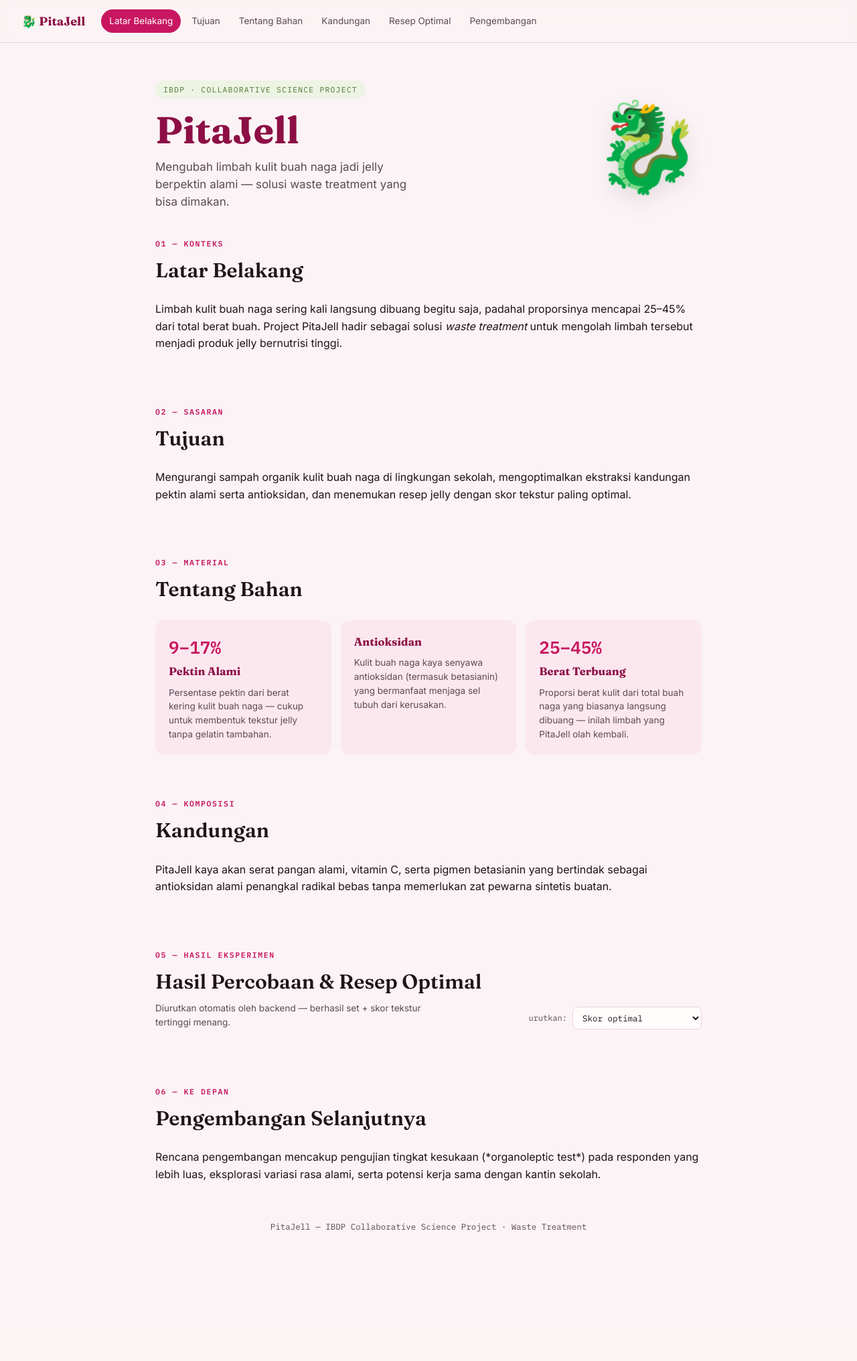
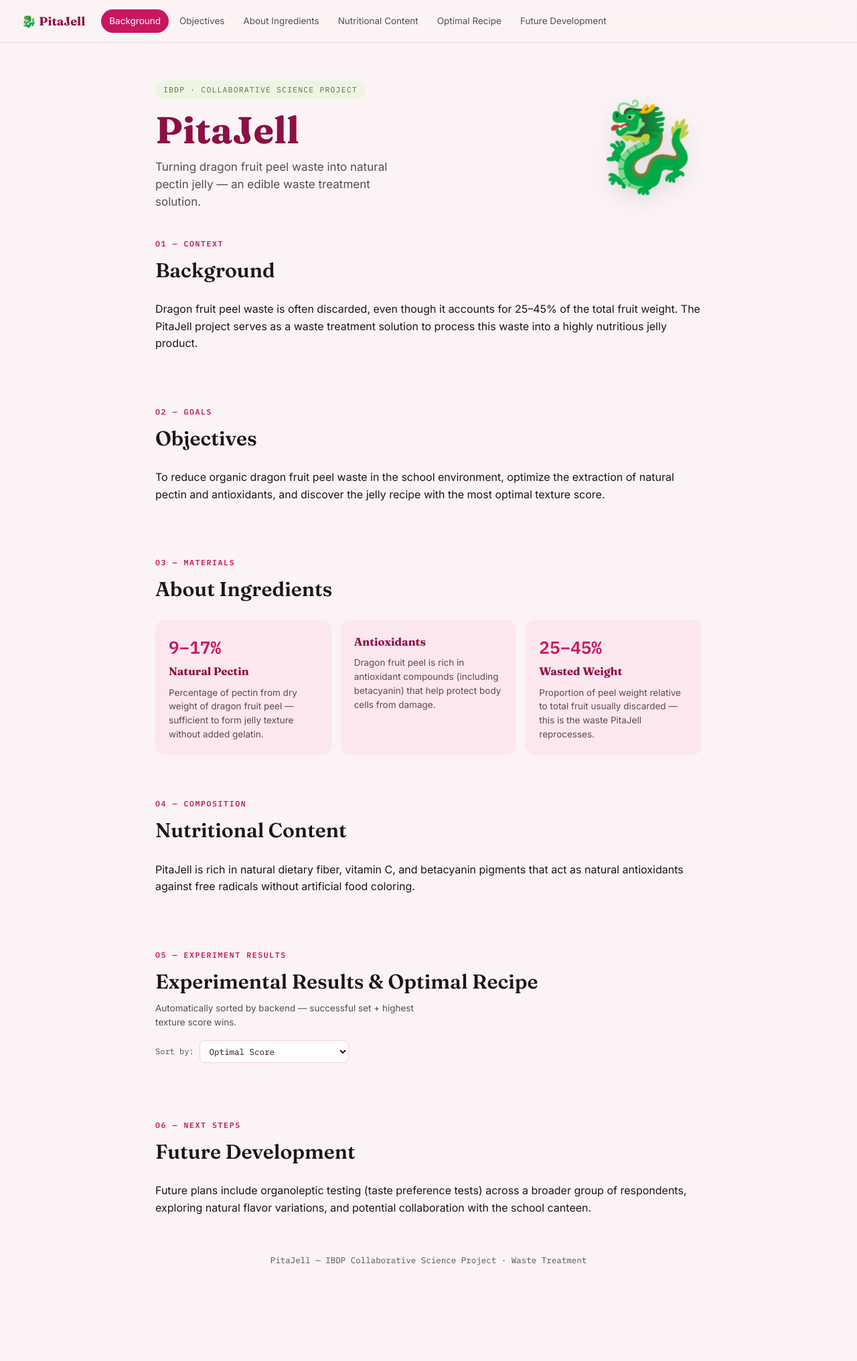
Before and after one commit to cresnaer-collab/CSP-GROUP-20, a Flask app: page / in a window 1280 px wide. Shown: the whole page at 67% size. Before the commit the page ends 1839 px from the top, so only its background shows below. Run offline with Flask 3, Linux system fonts and the light colour scheme; data that the repository does not hold is empty.

Commit message:
translate index html to english

```diff
--- a/templates/index.html
+++ b/templates/index.html
@@ -1,9 +1,9 @@
 <!DOCTYPE html>
-<html lang="id">
+<html lang="en">
 <head>
   <meta charset="UTF-8">
   <meta name="viewport" content="width=device-width, initial-scale=1.0">
-  <title>PitaJell — Jelly Kulit Buah Naga</title>
+  <title>PitaJell — Dragon Fruit Peel Jelly</title>
 
   <!-- Load Google Fonts -->
   <link rel="preconnect" href="https://fonts.googleapis.com">
@@ -17,102 +17,99 @@
 
 <nav class="nav">
   <span class="nav-brand">🐉 PitaJell</span>
-  <a href="#latar-belakang">Latar Belakang</a>
-  <a href="#tujuan">Tujuan</a>
-  <a href="#bahan">Tentang Bahan</a>
-  <a href="#kandungan">Kandungan</a>
-  <a href="#resep">Resep Optimal</a>
-  <a href="#pengembangan">Pengembangan</a>
+  <a href="#background">Background</a>
+  <a href="#objectives">Objectives</a>
+  <a href="#ingredients">About Ingredients</a>
+  <a href="#nutrition">Nutritional Content</a>
+  <a href="#recipe">Optimal Recipe</a>
+  <a href="#future">Future Development</a>
 </nav>
 
 <div class="hero">
   <div class="hero-text">
     <div class="hero-badge">IBDP · Collaborative Science Project</div>
     <h1>PitaJell</h1>
-    <p class="tagline">Mengubah limbah kulit buah naga jadi jelly berpektin alami — solusi waste treatment yang bisa dimakan.</p>
+    <p class="tagline">Turning dragon fruit peel waste into natural pectin jelly — an edible waste treatment solution.</p>
   </div>
 
   <div class="hero-graphic">
     <!-- EMOJI DRAGONFRUIT / DRAGON -->
     <span style="font-size: 130px; display: block; line-height: 1; filter: drop-shadow(0 10px 15px rgba(0,0,0,0.1));">🐉</span>
-
-    <!-- Kalau nanti ada foto beneran (.png / .jpg), tinggal hapus emoji di atas lalu pakai baris di bawah ini: -->
-    <!-- <img src="{{ url_for('static', filename='foto_buah_naga.png') }}" alt="Buah Naga" style="width: 200px; height: auto;"> -->
   </div>
 </div>
 
 <div class="wrap">
 
-  <section id="latar-belakang" class="reveal">
-    <p class="eyebrow">01 — Konteks</p>
-    <h2>Latar Belakang</h2>
+  <section id="background" class="reveal">
+    <p class="eyebrow">01 — Context</p>
+    <h2>Background</h2>
     <p style="font-size: 16px; line-height: 1.6; color: #201319; margin-top: 12px;">
-      Limbah kulit buah naga sering kali langsung dibuang begitu saja, padahal proporsinya mencapai 25–45% dari total berat buah. Project PitaJell hadir sebagai solusi <em>waste treatment</em> untuk mengolah limbah tersebut menjadi produk jelly bernutrisi tinggi.
+      Dragon fruit peel waste is often discarded, even though it accounts for 25–45% of the total fruit weight. The PitaJell project serves as a waste treatment solution to process this waste into a highly nutritious jelly product.
     </p>
   </section>
 
-  <section id="tujuan" class="reveal">
-    <p class="eyebrow">02 — Sasaran</p>
-    <h2>Tujuan</h2>
+  <section id="objectives" class="reveal">
+    <p class="eyebrow">02 — Goals</p>
+    <h2>Objectives</h2>
     <p style="font-size: 16px; line-height: 1.6; color: #201319; margin-top: 12px;">
-      Mengurangi sampah organik kulit buah naga di lingkungan sekolah, mengoptimalkan ekstraksi kandungan pektin alami serta antioksidan, dan menemukan resep jelly dengan skor tekstur paling optimal.
+      To reduce organic dragon fruit peel waste in the school environment, optimize the extraction of natural pectin and antioxidants, and discover the jelly recipe with the most optimal texture score.
     </p>
   </section>
 
-  <section id="bahan" class="reveal">
-    <p class="eyebrow">03 — Material</p>
-    <h2>Tentang Bahan</h2>
+  <section id="ingredients" class="reveal">
+    <p class="eyebrow">03 — Materials</p>
+    <h2>About Ingredients</h2>
     <div class="info-grid">
       <div class="info-card">
         <span class="stat">9–17%</span>
-        <h3>Pektin Alami</h3>
-        <p>Persentase pektin dari berat kering kulit buah naga — cukup untuk membentuk tekstur jelly tanpa gelatin tambahan.</p>
+        <h3>Natural Pectin</h3>
+        <p>Percentage of pectin from dry weight of dragon fruit peel — sufficient to form jelly texture without added gelatin.</p>
       </div>
       <div class="info-card">
-        <h3>Antioksidan</h3>
-        <p>Kulit buah naga kaya senyawa antioksidan (termasuk betasianin) yang bermanfaat menjaga sel tubuh dari kerusakan.</p>
+        <h3>Antioxidants</h3>
+        <p>Dragon fruit peel is rich in antioxidant compounds (including betacyanin) that help protect body cells from damage.</p>
       </div>
       <div class="info-card">
         <span class="stat">25–45%</span>
-        <h3>Berat Terbuang</h3>
-        <p>Proporsi berat kulit dari total buah naga yang biasanya langsung dibuang — inilah limbah yang PitaJell olah kembali.</p>
+        <h3>Wasted Weight</h3>
+        <p>Proportion of peel weight relative to total fruit usually discarded — this is the waste PitaJell reprocesses.</p>
       </div>
     </div>
   </section>
 
-  <section id="kandungan" class="reveal">
-    <p class="eyebrow">04 — Komposisi</p>
-    <h2>Kandungan</h2>
+  <section id="nutrition" class="reveal">
+    <p class="eyebrow">04 — Composition</p>
+    <h2>Nutritional Content</h2>
     <p style="font-size: 16px; line-height: 1.6; color: #201319; margin-top: 12px;">
-      PitaJell kaya akan serat pangan alami, vitamin C, serta pigmen betasianin yang bertindak sebagai antioksidan alami penangkal radikal bebas tanpa memerlukan zat pewarna sintetis buatan.
+      PitaJell is rich in natural dietary fiber, vitamin C, and betacyanin pigments that act as natural antioxidants against free radicals without artificial food coloring.
     </p>
   </section>
 
-  <section id="resep" class="reveal">
-    <p class="eyebrow">05 — Hasil Eksperimen</p>
+  <section id="recipe" class="reveal">
+    <p class="eyebrow">05 — Experiment Results</p>
     <div class="resep-header">
       <div>
-        <h2 style="margin-bottom:6px;">Hasil Percobaan &amp; Resep Optimal</h2>
-        <p>Diurutkan otomatis oleh backend — berhasil set + skor tekstur tertinggi menang.</p>
+        <h2 style="margin-bottom:6px;">Experimental Results &amp; Optimal Recipe</h2>
+        <p>Automatically sorted by backend — successful set + highest texture score wins.</p>
       </div>
       <div class="sort-control">
-        <label for="sort-select">urutkan:</label>
+        <label for="sort-select">Sort by:</label>
         <select id="sort-select">
-          <option value="optimal">Skor optimal</option>
-          <option value="suhu">Suhu (rendah→tinggi)</option>
-          <option value="waktu">Waktu (cepat→lama)</option>
-          <option value="tekstur">Skor tekstur</option>
+          <option value="optimal">Optimal Score</option>
+          <option value="suhu">Temperature (low → high)</option>
+          <option value="waktu">Time (fast → slow)</option>
+          <option value="tekstur">Texture score</option>
         </select>
       </div>
     </div>
     <div id="percobaan-list"></div>
   </section>
 
-  <section id="pengembangan" class="reveal">
-    <p class="eyebrow">06 — Ke Depan</p>
-    <h2>Pengembangan Selanjutnya</h2>
+  <section id="future" class="reveal">
+    <p class="eyebrow">06 — Next Steps</p>
+    <h2>Future Development</h2>
     <p style="font-size: 16px; line-height: 1.6; color: #201319; margin-top: 12px;">
-      Rencana pengembangan mencakup pengujian tingkat kesukaan (*organoleptic test*) pada responden yang lebih luas, eksplorasi variasi rasa alami, serta potensi kerja sama dengan kantin sekolah.
+      Future plans include organoleptic testing (taste preference tests) across a broader group of respondents, exploring natural flavor variations, and potential collaboration with the school canteen.
     </p>
   </section>
 
```
